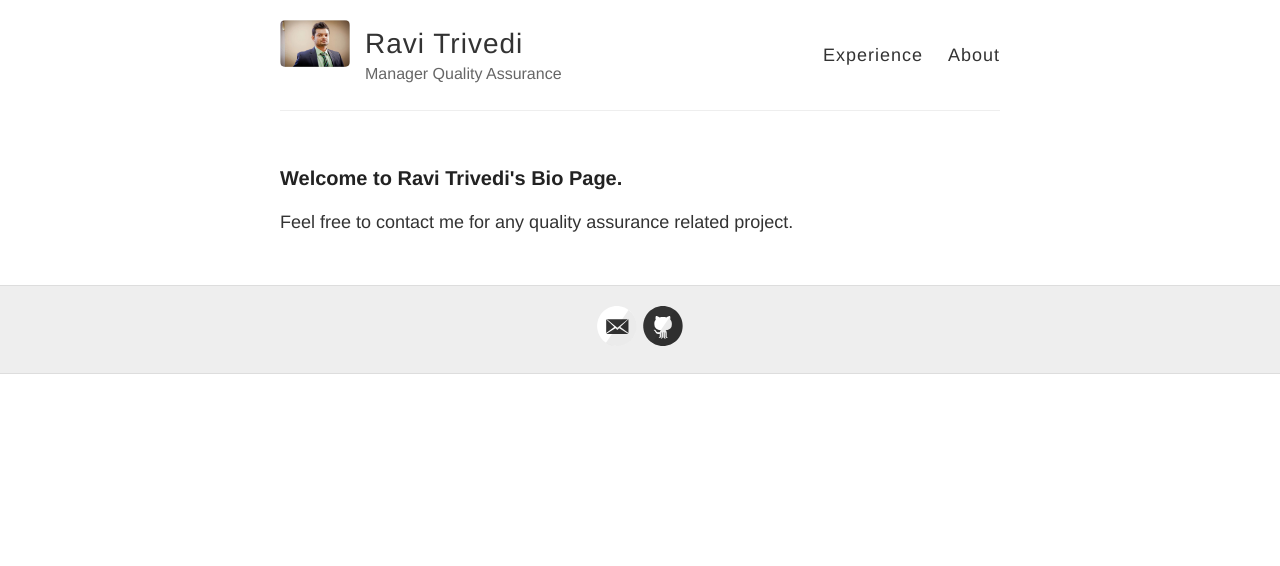
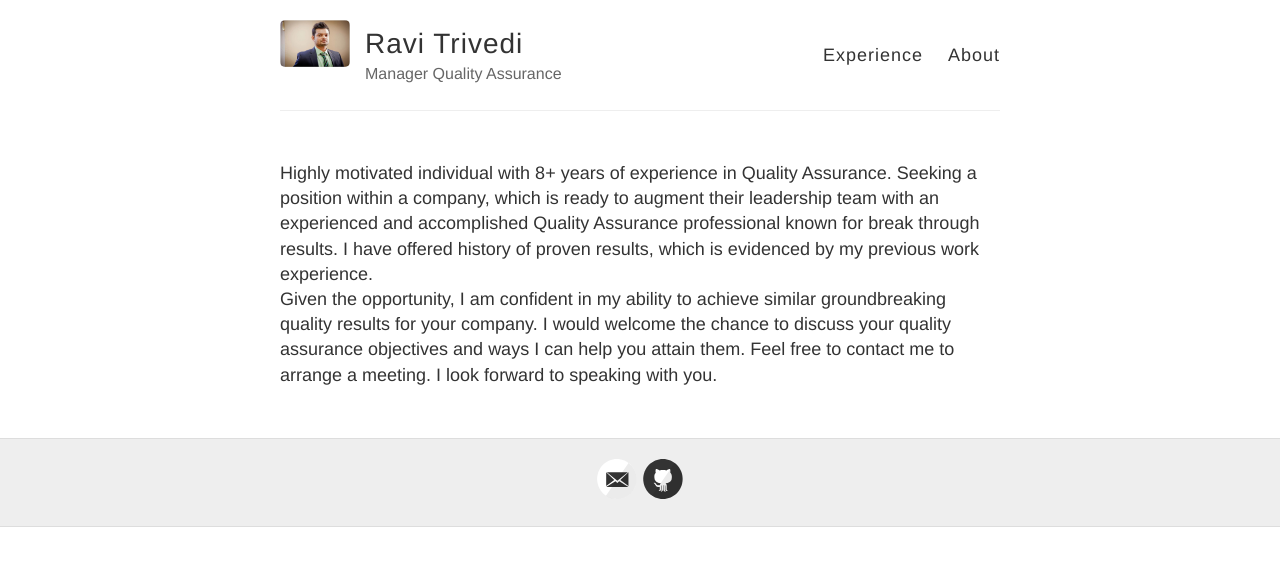
Before and after one commit to TesterRavi/TesterRavi.github.io, a Jekyll site: the page built from index.html, in a window 1280 px wide. Shown: the top 566 px of the page. Built offline with Jekyll 4.4.1, drawn with Linux system fonts in a browser that asks for light colours; Markdown is read by kramdown in place of the engine named in the settings.

Commit message:
updated cover

```diff
--- a/index.html
+++ b/index.html
@@ -2,6 +2,7 @@
 layout: default
 ---
 
-<h3>Welcome to Ravi Trivedi's Bio Page.</h3>
 
-<div>Feel free to contact me for any quality assurance  related project.</div>
+<div>Highly motivated individual with 8+ years of experience in Quality Assurance. Seeking a position within a company, which is ready to augment their leadership team with an experienced and accomplished Quality Assurance professional known for break through results. I have offered history of proven results, which is evidenced by my previous work experience.</div>
+
+<div>Given the opportunity, I am confident in my ability to achieve similar groundbreaking quality results for your company. I would welcome the chance to discuss your quality assurance objectives and ways I can help you attain them. Feel free to contact me to arrange a meeting. I look forward to speaking with you.</div>
```
Also changed, not shown: _posts/2015-3-3-rack-hautelook.md (+4 -0 lines), 1 other file.
